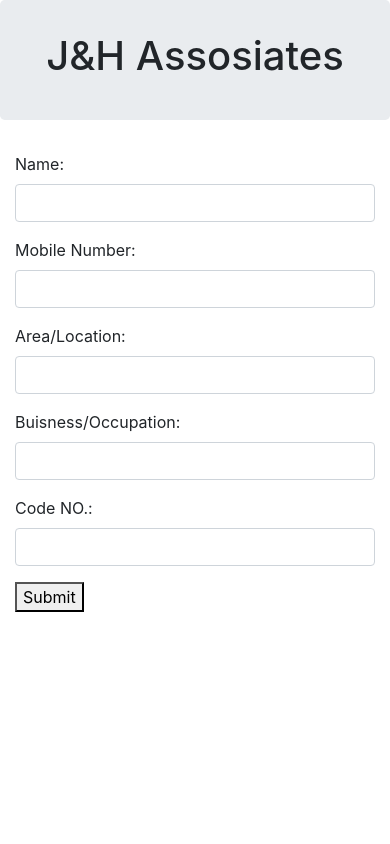
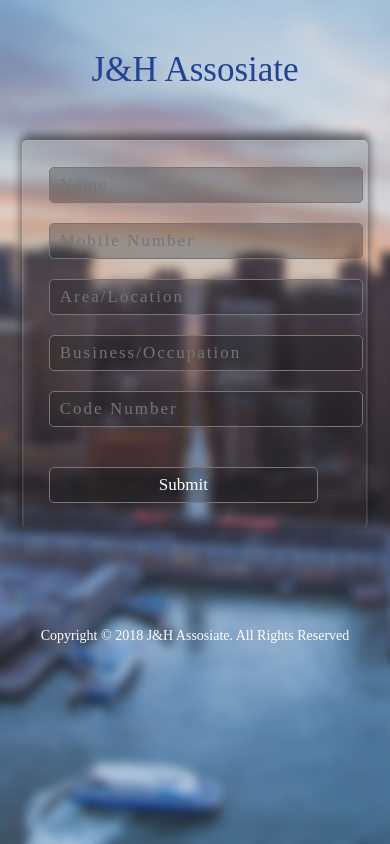
Before and after one commit to jabirvp/jhassociate, a Flask app: page / in a window 390 px wide. Run offline with Flask 2, Linux system fonts and the light colour scheme; some libraries are stand-ins or nearby versions; some web fonts are replaced.

Commit message:
new template

```diff
--- a/app.py
+++ b/app.py
@@ -16,7 +16,7 @@ mail.init_app(app)
 
 @app.route("/")
 def hello():
-    return render_template('hello.html')
+    return render_template('index.html')
 
 @app.route("/send")
 def mail_send():
--- a/static/css/jh.css
+++ b/static/css/jh.css
@@ -0,0 +1,458 @@
+/*--
+Author: W3layouts
+Author URL: http://w3layouts.com
+License: Creative Commons Attribution 3.0 Unported
+License URL: http://creativecommons.org/licenses/by/3.0/
+--*/
+
+/*-- Reset Code --*/
+html,body,div,span,applet,object,iframe,h1,h2,h3,h4,h5,h6,p,blockquote,pre,a,abbr,acronym,address,big,cite,code,del,dfn,em,img,ins,kbd,q,s,samp,small,strike,strong,sub,sup,tt,var,b,u,i,dl,dt,dd,ol,nav ul,nav li,fieldset,form,label,legend,table,caption,tbody,tfoot,thead,tr,th,td,article,aside,canvas,details,embed,figure,figcaption,footer,header,hgroup,menu,nav,output,ruby,section,summary,time,mark,audio,video{margin:0;padding:0;border:0;font-size:100%;font:inherit;vertical-align:baseline;}
+article, aside, details, figcaption, figure,footer, header, hgroup, menu, nav, section {display: block;}
+ol,ul{list-style:none;}
+blockquote,q{quotes:none;}
+blockquote:before,blockquote:after,q:before,q:after{content:'';content:none;}
+table{border-collapse:collapse;border-spacing:0;}
+/* start editing from here */
+a{text-decoration:none;}
+.txt-rt{text-align:right;}/* text align right */
+.txt-lt{text-align:left;}/* text align left */
+.txt-center{text-align:center;}/* text align center */
+.float-rt{float:right;}/* float right */
+.float-lt{float:left;}/* float left */
+.clear{clear:both;}/* clear float */
+.pos-relative{position:relative;}/* Position Relative */
+.pos-absolute{position:absolute;}/* Position Absolute */
+.vertical-base{	vertical-align:baseline;}/* vertical align baseline */
+.vertical-top{	vertical-align:top;}/* vertical align top */
+.underline{	padding-bottom:5px;	border-bottom: 1px solid #eee; margin:0 0 20px 0;}/* Add 5px bottom padding and a underline */
+nav.vertical ul li{	display:block;}/* vertical menu */
+nav.horizontal ul li{	display: inline-block;}/* horizontal menu */
+img{max-width:100%;}
+/*img[width],img[height]{width:auto;height:auto;} wordpress hack to reset the attributes (while making responsive) */
+/*-- Reset Code --*/
+
+/*-- Fonts --*/
+@font-face{
+	font-family: 'Lemon-Regular';
+	src:url(../fonts/Lemon-Regular.ttf) format('truetype');
+}
+@font-face{
+	font-family: 'Oswald-Light';
+	src:url(../fonts/Oswald-Light.ttf) format('truetype');
+}
+@font-face{
+	font-family: 'Oswald-Regular';
+	src:url(../fonts/Oswald-Regular.ttf) format('truetype');
+}
+/*-- Fonts --*/
+
+/*-- Index-Page-Styling --*/
+
+body {
+	background: url("../images/bg.jpg") no-repeat;
+    background-repeat: no-repeat;
+    background-attachment: fixed;
+    background-position: center;
+    background-size: cover;
+}
+
+.container {
+	margin-top: 50px;
+}
+
+h1 {
+    text-align: center;
+    font-size: 40px;
+    font-family: Lemon-Regular;
+    color: #224394;
+}
+
+.signin {
+    width: 25%;
+    margin: 80px auto 0;
+    background-color: rgba(56, 49, 49, 0.13);
+    padding: 40px;
+    border: 2px ridge rgba(238, 238, 238, 0.13);
+    border-radius: 5px;
+    -moz-box-shadow: 0 -5px 10px 1px rgba(16, 16, 16, 0.57);
+	-webkit-box-shadow: 0 -5px 10px 1px rgba(16, 16, 16, 0.57);
+	box-shadow: 0 -5px 10px 1px rgba(16, 16, 16, 0.57);
+	border-bottom: none;
+}
+
+input.user {
+    width: 83%;
+    padding: 10px 10px 10px 10px;
+    background: rgba(23, 24, 25, 0.29) no-repeat 10px 10px;
+    border: 1px solid #7B7474;
+    border-radius: 5px;
+    font-family: Oswald-Light;
+    font-size: 18px;
+    color: #FFF;
+    outline: none;
+    margin-bottom: 20px;
+    letter-spacing: 2px;
+}
+input.pass {
+    width: 83%;
+    padding: 10px 10px 10px 45px;
+    background: rgba(23, 24, 25, 0.29) url("../images/pass.png") no-repeat 11px 10px;
+    border: 1px solid #7B7474;
+    border-radius: 5px;
+    font-family: Oswald-Light;
+    font-size: 18px;
+    color: #FFF;
+    outline: none;
+    margin-bottom: 20px;
+    letter-spacing: 2px;
+}
+
+label {
+    font-family: Oswald-Light;
+    color: #FFF;
+}
+
+input[type="submit"] {
+    width: 92%;
+    padding: 10px 0;
+    margin-top: 20px;
+    outline: none;
+    border: 1px solid #7B7474;
+    font-family: Oswald-Regular;
+    font-size: 17px;
+    color: #FFFFFF;
+    background-color: rgba(23, 24, 25, 0.24);
+    border-radius: 5px;
+    cursor: pointer;
+}
+input[type="submit"]:hover {
+	background-color: rgba(16, 89, 134, 0.52);
+	-webkit-transition: all 0.5s ease-in-out;
+    -moz-transition: all 0.5s ease-in-out;
+    -o-transition: all 0.5s ease-in-out;
+    transition: all 0.5s ease-in-out;
+}
+
+.footer {
+    text-align: center;
+    margin-top: 100px;
+}
+.footer p {
+    font-family: Oswald-Regular;
+    color: #FFF;
+}
+.footer a {
+    font-family: Oswald-Regular;
+    color: #FFF;
+    text-decoration: none;
+}
+.footer a:hover {
+    text-decoration: underline;
+	color: #190909;
+}
+
+/*-- Index-Page-Styling --*/
+
+/*--- Responsinator Code ---*/
+
+@media screen and (max-width: 1920px) {
+	.signin {
+    	width: 23%;
+	}
+	input.user {
+    	width: 87%;
+	}
+	input.pass {
+    	width: 87%;
+	}
+}
+
+@media screen and (max-width: 1680px) {
+	input.user {
+	    width: 85%;
+	}
+	input.pass {
+	    width: 85%;
+	}
+}
+
+@media screen and (max-width: 1600px) {
+	input.user {
+    	width: 84%;
+	}
+	input.pass {
+    	width: 84%;
+	}
+}
+
+@media screen and (max-width: 1440px) {
+	.signin {
+    	width: 26%;
+	}
+}
+
+@media screen and (max-width: 1366px) {
+	input.user {
+    	width: 83.5%;
+	}
+	input.pass {
+    	width: 83.5%;
+	}
+}
+
+@media screen and (max-width: 1280px) {
+	.signin {
+    	width: 27%;
+	}
+}
+
+@media screen and (max-width: 1200px) {
+	.signin {
+    	width: 30%;
+	}
+		input.user {
+	    width: 84%;
+	}
+	input.pass {
+	    width: 84%;
+	}
+}
+
+@media screen and (max-width: 1080px) {
+	input.user {
+		width: 82.5%;
+	}
+	input.pass {
+    	width: 82.5%;
+	}
+}
+
+@media screen and (max-width: 1050px) {
+	input.user {
+    	width: 81.5%;
+	}
+	input.pass {
+    	width: 81.5%;
+	}
+}
+
+@media screen and (max-width: 1024px) {
+	.signin {
+    	width: 31%;
+	}
+	.footer {
+    	margin-top: 80px;
+	}
+}
+
+@media screen and (max-width: 966px) {
+	.signin {
+    	width: 33%;
+	}
+}
+
+@media screen and (max-width: 900px) {
+	.signin {
+		width: 35%;
+	}
+}
+
+@media screen and (max-width: 853px) {
+	.signin {
+    	width: 38%;
+	}
+}
+
+@media screen and (max-width: 800px) {
+	.signin {
+    	width: 40%;
+	}
+}
+
+@media screen and (max-width: 768px) {
+	.signin {
+    	width: 40%;
+	}
+	input.user {
+    	width: 81%;
+	}
+	input.pass {
+    	width: 81%;
+	}
+}
+
+@media screen and (max-width: 736px) {
+	.signin {
+    	width: 42%;
+	}
+}
+
+@media screen and (max-width: 667px) {
+	.signin {
+    	width: 47%;
+	}
+}
+
+@media screen and (max-width: 640px) {
+	input.user {
+	    width: 80%;
+	}
+	input.pass {
+	    width: 80%;
+	}
+}
+
+@media screen and (max-width: 603px) {
+	.signin {
+    	width: 51%;
+	}
+}
+
+@media screen and (max-width: 600px) {
+	.signin {
+    	width: 51%;
+	}
+}
+
+@media screen and (max-width: 568px) {
+	h1 {
+	    font-size: 35px;
+	    margin: 35px 0 0;
+	}
+	.signin {
+    	width: 50%;
+    	margin: 60px auto 0;
+	}
+}
+
+@media screen and (max-width: 533px) {
+	.signin {
+    	width: 58%;
+	}
+}
+
+@media screen and (max-width: 480px) {
+	.signin {
+    	width: 63%;
+	}
+}
+
+@media screen and (max-width: 441px) {
+	h1 {
+	    font-size: 35px;
+	    margin: 50px 0;
+	}
+	.signin {
+    	width: 75%;
+    	margin: 50px auto;
+   	    padding: 25px;
+	}
+	input.user {
+	    width: 100%;
+	    padding: 7px 10px 7px 10px;
+	    font-size: 17px;
+	    background: rgba(23, 24, 25, 0.29) no-repeat 10px 6px;
+	}
+	input.pass {
+	    width: 82%;
+	    padding: 7px 10px 7px 45px;
+	    font-size: 17px;
+        background: rgba(23, 24, 25, 0.29) url("../images/pass.png") no-repeat 10px 6px;
+	}
+	input[type="submit"] {
+    	padding: 7px 0;
+	}
+	.footer {
+    	margin: 100px 15px 0;
+	}
+	.footer p {
+    	font-size: 14px;
+	}
+}
+
+@media screen and (max-width: 384px) {
+	h1 {
+    	font-size: 32px;
+	}
+	input.user {
+	    width: 79%;
+	}
+	input.pass {
+	    width: 79%;
+	}
+}
+
+@media screen and (max-width: 375px) {
+	h1 {
+    	font-size: 30px;
+	}
+	.signin {
+    	width: 75%;
+    	padding: 25px;
+	}
+	input.user {
+	    width: 79%;
+	    padding: 7px 10px 7px 10px;
+	    font-size: 16px;
+        background: rgba(23, 24, 25, 0.29) no-repeat 10px 6px;
+	}
+	input.pass {
+	    width: 79%;
+	    padding: 7px 10px 7px 45px;
+        font-size: 16px;
+        background: rgba(23, 24, 25, 0.29) url("../images/pass.png") no-repeat 10px 6px;
+	}
+	input[type="submit"] {
+    	padding: 7px 0;
+	}
+	.footer {
+    	margin: 100px 10px 0;
+	}
+	.footer p {
+    	font-size: 12px;
+	}
+}
+
+@media screen and (max-width: 360px) {
+	input.user {
+	    width: 78%;
+	}
+	input.pass {
+	    width: 78%;
+	}
+}
+
+@media screen and (max-width: 320px) {
+	h1 {
+    	font-size: 27px;
+    	margin: 35px 0;
+    }
+	.signin {
+    	width: 80%;
+   	    margin: 40px auto;
+    	padding: 20px;
+    }
+	input.user {
+	    width: 76.5%;
+	    padding: 7px 10px 7px 10px;
+	    font-size: 16px;
+	    background: rgba(23, 24, 25, 0.29) no-repeat 10px 6px;
+	}
+	input.pass {
+	    width: 76.5%;
+	    padding: 7px 10px 7px 45px;
+	    font-size: 16px;
+	    background: rgba(23, 24, 25, 0.29) url("../images/pass.png") no-repeat 10px 6px;
+	}
+	input[type="submit"] {
+	    padding: 7px 0;
+	}
+	.footer {
+		margin: 90px 15px 0;
+	}
+	.footer p {
+    	font-size: 13px;
+	}
+}
+
+/*--- Responsinator Code ---*/
--- a/templates/hello.html
+++ b/templates/hello.html
@@ -19,24 +19,26 @@
 <div class="container">
   <form>
     <div class="form-group">
-      <label for="usr">Name:</label>
-      <input type="text" class="form-control" id="usr">
+      <label for="usr">Name2:</label>
+      <input type="text" class="form-control" id="usr_name" placeholder="Name">
     </div>
     <div class="form-group">
       <label for="usr">Mobile Number:</label>
-      <input type="text" class="form-control" id="usr">
+      <input type="number" class="form-control" id="usr_mobile" placeholder="Mobile Number">
     </div>
     <div class="form-group">
       <label for="usr">Area/Location:</label>
-      <input type="text" class="form-control" id="usr">
+      <input type="text" class="form-control" id="usr_location" placeholder="Area/Location">
     </div>
     <div class="form-group">
       <label for="usr">Buisness/Occupation:</label>
-      <input type="text" class="form-control" id="usr">
+      <input type="text" class="form-control" id="usr_occupation" placeholder="Business/Occupation">
     </div>
     <div class="form-group">
       <label for="usr">Code NO.:</label>
-      <input type="text" class="form-control" id="usr">
+      <input type="text" class="form-control" id="usr_code" placeholder="Code Number">
+      <input type="text" class="user" value="rachelgreen" onfocus="this.value = '';" onblur="if (this.value == '') {this.value = 'Enter Here';}" />
+          <input type="password" class="pass" value="Password" onfocus="this.value = '';" onblur="if (this.value == '') {this.value = 'Password';}" />
     </div>
     <div>
       <button>Submit</button>
--- /dev/null
+++ b/templates/index.html
@@ -0,0 +1,133 @@
+
+<!--
+Author: W3layouts
+Author URL: http://w3layouts.com
+License: Creative Commons Attribution 3.0 Unported
+License URL: http://creativecommons.org/licenses/by/3.0/
+-->
+
+<!DOCTYPE html>
+<html>
+<head>
+<title>J&H</title>
+<!-- For-Mobile-Apps -->
+<meta name="viewport" content="width=device-width, initial-scale=1" />
+<meta http-equiv="Content-Type" content="text/html; charset=utf-8" />
+<meta name="keywords" content="Lucid Login Form Widget Responsive, Login Form Web Template, Flat Pricing Tables, Flat Drop-Downs, Sign-Up Web Templates, Flat Web Templates, Login Sign-up Responsive Web Template, Smartphone Compatible Web Template, Free Web Designs for Nokia, Samsung, LG, Sony Ericsson, Motorola Web Design" />
+<script type="application/x-javascript"> addEventListener("load", function() { setTimeout(hideURLbar, 0); }, false); function hideURLbar(){ window.scrollTo(0,1); } </script>
+<!-- //For-Mobile-Apps -->
+<!-- Style --> <link rel="stylesheet" href="static/css/jh.css" type="text/css" media="all" />
+    <link type="text/css" rel="stylesheet" href="https://fonts.googleapis.com/css?family=Roboto:300,400,500">
+
+</head>
+<body>
+<div class="container">
+<h1>J&H Assosiate</h1>
+
+
+
+	<div class="signin">
+     	<form>
+
+	      	<input type="text" class="user" id="usr_name" placeholder="Name">
+	      	<input type="text" class="user" id="usr_mobile" placeholder="Mobile Number">
+	      	<input type="text" class="user" id="autocomplete" placeholder="Area/Location">
+	      	<input type="text" class="user" id="usr_occupation" placeholder="Business/Occupation">
+
+			<input type="text" class="user" id="usr_code" placeholder="Code Number">
+
+          	<input type="submit" value="Submit" />
+	 	</form>
+	</div>
+</div>
+
+
+
+<div class="footer">
+     <p>Copyright &copy; 2018 J&H Assosiate. All Rights Reserved </p>
+</div>
+
+
+<script>
+      // This example displays an address form, using the autocomplete feature
+      // of the Google Places API to help users fill in the information.
+
+      // This example requires the Places library. Include the libraries=places
+      // parameter when you first load the API. For example:
+      // <script src="https://maps.googleapis.com/maps/api/js?key=YOUR_API_KEY&libraries=places">
+
+      var placeSearch, autocomplete;
+      var componentForm = {
+        street_number: 'short_name',
+        route: 'long_name',
+        locality: 'long_name',
+        administrative_area_level_1: 'short_name',
+        country: 'long_name',
+        postal_code: 'short_name'
+      };
+
+      function initAutocomplete() {
+        // Create the autocomplete object, restricting the search to geographical
+        // location types.
+        autocomplete = new google.maps.places.Autocomplete(
+            /** @type {!HTMLInputElement} */(document.getElementById('autocomplete')),
+            {types: ['geocode']});
+
+        // When the user selects an address from the dropdown, populate the address
+        // fields in the form.
+        autocomplete.addListener('place_changed', fillInAddress);
+      }
+
+      function fillInAddress() {
+        // Get the place details from the autocomplete object.
+        var place = autocomplete.getPlace();
+
+        for (var component in componentForm) {
+          document.getElementById(component).value = '';
+          document.getElementById(component).disabled = false;
+        }
+
+        // Get each component of the address from the place details
+        // and fill the corresponding field on the form.
+        for (var i = 0; i < place.address_components.length; i++) {
+          var addressType = place.address_components[i].types[0];
+          if (componentForm[addressType]) {
+            var val = place.address_components[i][componentForm[addressType]];
+            document.getElementById(addressType).value = val;
+          }
+        }
+      }
+
+      // Bias the autocomplete object to the user's geographical location,
+      // as supplied by the browser's 'navigator.geolocation' object.
+      function geolocate() {
+        if (navigator.geolocation) {
+          navigator.geolocation.getCurrentPosition(function(position) {
+            var geolocation = {
+              lat: position.coords.latitude,
+              lng: position.coords.longitude
+            };
+            var circle = new google.maps.Circle({
+              center: geolocation,
+              radius: position.coords.accuracy
+            });
+            autocomplete.setBounds(circle.getBounds());
+          });
+        }
+      }
+      var input = document.getElementById('autocomplete');
+	  google.maps.event.addDomListener(input, 'keydown', function(event) {
+	    if (event.keyCode === 13) {
+	        event.preventDefault();
+	    }
+	  });
+
+
+    </script>
+    <script src="https://maps.googleapis.com/maps/api/js?key=AIzaSyDF8Z6GqqJ_j3CtMyMcEFBNjhDlrJAN_MQ&libraries=places&callback=initAutocomplete"
+        async defer></script>
+
+
+
+</body>
+</html>
```
Also changed, not shown: static/images/bg.jpg (added), static/images/pass.png (added), static/images/user.png (added).
